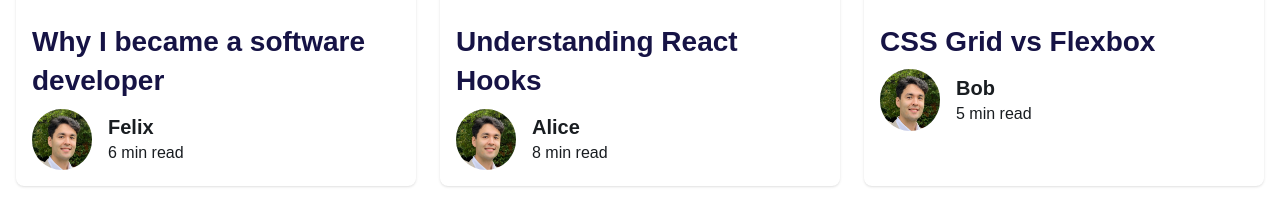
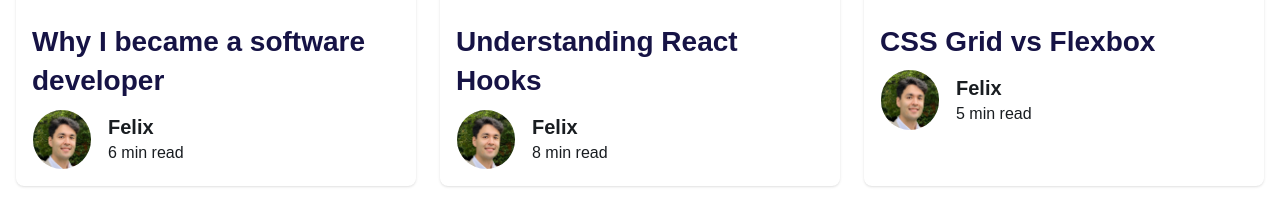
Before and after one commit to felixtessier/web-portfolio, a Next.js app: page / in a window 1280 px wide. Shown: the part 525-733 px from the top of the page. Built offline with nearby package versions, Linux system fonts and the light colour scheme; a web font is replaced by a local one.

Commit message:
Update ArticleCard component for theme support and author name changes

```diff
--- a/src/components/ArticleCard.tsx
+++ b/src/components/ArticleCard.tsx
@@ -1,6 +1,7 @@
-// components/PostCard.tsx
+'use client';
 import Link from 'next/link';
 import Image from 'next/image';
+import { useTheme } from 'next-themes';
 
 type Props = {
   title: string;
@@ -19,6 +20,7 @@ export default function PostCard({
   authorAvatar,
   readTime,
 }: Props) {
+  const { theme } = useTheme();
   return (
     <Link
       href={href}
@@ -41,7 +43,7 @@ export default function PostCard({
             alt={authorName}
             width={60}
             height={60}
-            className="rounded-full object-cover mr-4"
+            className={`rounded-full object-cover mr-4 border ${theme === 'light' ? 'border-black' : 'border-white'}`}
           />
           <div className="flex flex-col">
             <span className="text-xl font-bold">{authorName}</span>
--- a/src/data/ArticlesCardData.tsx
+++ b/src/data/ArticlesCardData.tsx
@@ -11,7 +11,7 @@ export const CardData = [
     title: 'Understanding React Hooks',
     href: '/posts/understanding-react-hooks',
     coverSrc: '/software-dev.jpeg',
-    authorName: 'Alice',
+    authorName: 'Felix',
     authorAvatar: '/felix-profile.jpg',
     readTime: '8 min read',
   },
@@ -19,7 +19,7 @@ export const CardData = [
     title: 'CSS Grid vs Flexbox',
     href: '/posts/css-grid-vs-flexbox',
     coverSrc: '/software-dev.jpeg',
-    authorName: 'Bob',
+    authorName: 'Felix',
     authorAvatar: '/felix-profile.jpg',
     readTime: '5 min read',
   },
@@ -27,7 +27,7 @@ export const CardData = [
     title: 'The Future of JavaScript',
     href: '/posts/future-of-javascript',
     coverSrc: '/software-dev.jpeg',
-    authorName: 'Eve',
+    authorName: 'Felix',
     authorAvatar: '/felix-profile.jpg',
     readTime: '7 min read',
   },
```
